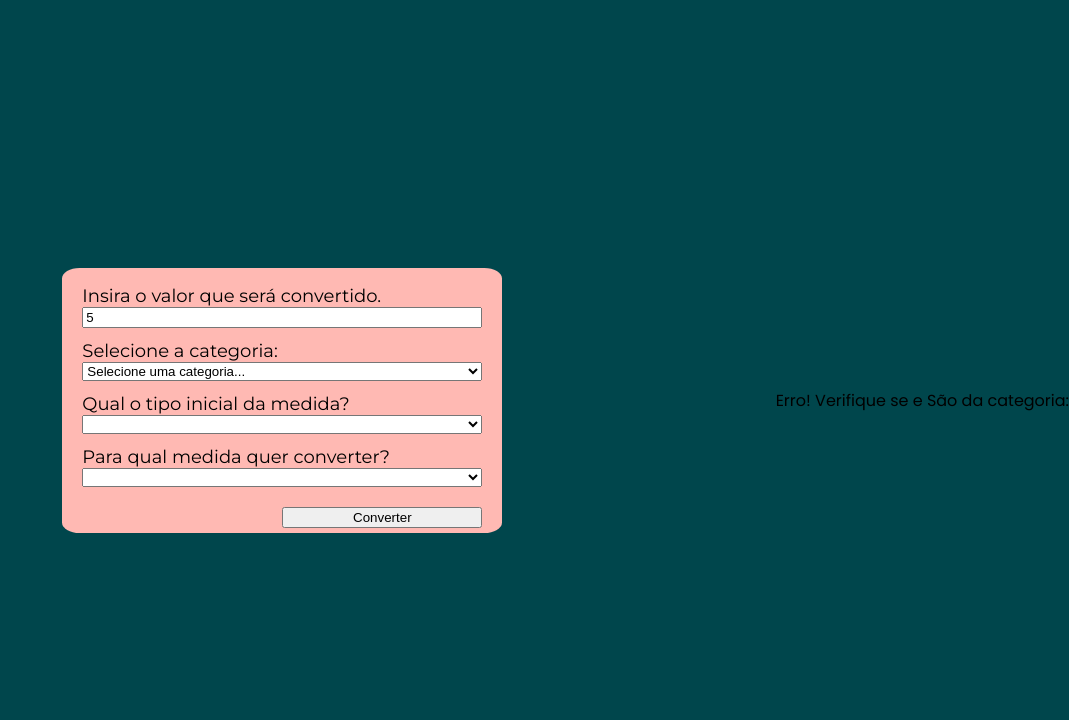
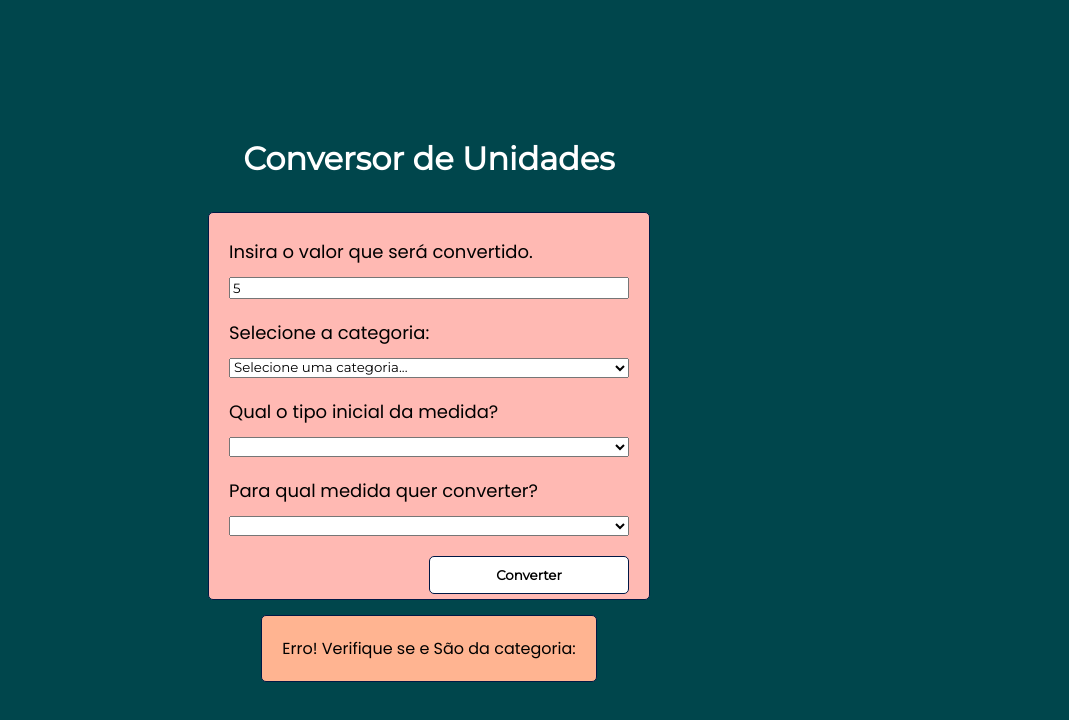
Before and after one commit to iohantc/conversor-de-unidades, a plain HTML site: page index.html in a window 1280 px wide. Both pictures are taken after typing "5" into the empty fields and a click on the button "Converter". Shown: the whole page, without its empty margins (211-1280 px from the left). Drawn offline with Linux system fonts and the light colour scheme.

Commit message:
adicionados comentários e finalização de animações

```diff
--- a/css/style.css
+++ b/css/style.css
@@ -1,4 +1,5 @@
-body{
+/* estilo do corpo */
+body {
     display: flex;
     justify-content: center;
     align-items: center;
@@ -7,32 +8,93 @@ body{
     padding: 0;
     box-sizing: border-box;
     background-color: #00464C;
-    font-family: 'Poppins', sans-serif;
+    flex-direction: column;
+    /* configuração do corpo da página, com alinhamento centralizado, altura total da viewport, fundo azul e direção de coluna para os elementos internos */
 }
 
+h1 {
+    font-family: 'Montserrat', sans-serif;
+    color: white;
+    padding-bottom: 1%;
+    /* estilo do cabeçalho com a fonte Montserrat, cor branca e espaçamento inferior de 1% */
+}
 
-form{
+/* estilo do formulário */
+form {
     display: flex;
     flex-direction: column;
-    font-family: 'Montserrat', sans-serif;
-    /* max-width: 30vh; */
+    font-family: 'Poppins', sans-serif;
     background-color: #FFB9B3;
     padding: 20px;
     padding-top: 5px;
     padding-bottom: 5px;
     margin-left: auto;
     margin-right: auto;
-    border-radius: 4%;
+    border: 1px solid #001845;
+    border-radius: 5px;
     width: 50vh;
     font-size: 18px;
+    animation: mostrar 1s forwards;
+    animation-delay: 1s;
+    /* estilo do formulário com exibição em coluna, fundo laranja claro, espaçamento interno e externo, margens automáticas, borda e animação */
 }
 
-label{
-    margin-top: 3%;
+@keyframes mostrar {
+    from {
+        opacity: 0;
+    }
+
+    to {
+        opacity: 1;
+    }
+
+    /* animação para mostrar algo com transição de opacidade */
 }
 
-.botaoConverter{
+label {
+    margin-top: 5%;
+    margin-bottom: 3%;
+    width: 100%;
+    /* estilo das etiquetas com espaçamento superior e inferior, ocupando a largura total */
+}
+
+select,
+input {
+    font-family: 'Montserrat', sans-serif;
+    /* estilo das fontes usadas nos campos de seleção e entrada */
+}
+
+/* estilo do botão "Converter" */
+.botaoConverter {
     width: 50%;
     margin-top: 5%;
     margin-left: 50%;
+    font-family: 'Montserrat', sans-serif;
+    font-weight: bolder;
+    transition: all 0.3s ease-in-out;
+    background-color: white;
+    border: 1px solid #001845;
+    color: black;
+    padding: 10px;
+    cursor: pointer;
+    border-radius: 5px;
+    /* estilo do botão "Converter" com largura, margem superior e esquerda, fonte negrito, transição suave, cor de fundo e borda, e outros atributos */
 }
+
+.botaoConverter:hover {
+    transform: scale(1.1);
+    background-color: #FFB491;
+    color: #00464C;
+    /* estilo do botão "Converter" quando o cursor do mouse está sobre ele, com efeito de escala, cores de fundo e texto alteradas */
+}
+
+/* estilo da div "resultado" */
+#resultado {
+    background-color: #00464C; /* mesmo que a cor de fundo para esconder */
+    color: black;
+    padding: 20px;
+    border-radius: 5px;
+    border: 1px solid #00464C;
+    font-family: 'Poppins', sans-serif;
+    /* estilo da div de resultado com cor de fundo, cor do texto, espaçamento interno e externo, borda e fonte definidos */
+}
--- a/index.html
+++ b/index.html
@@ -4,7 +4,8 @@
 <head>
     <meta charset="UTF-8">
     <meta name="viewport" content="width=device-width, initial-scale=1.0">
-    <title>Document</title>
+    <!-- nome da página -->
+    <title>Conversor de unidades</title>
     <link rel="stylesheet" href="css/style.css">
     <link rel="preconnect" href="https://fonts.googleapis.com">
     <link rel="preconnect" href="https://fonts.gstatic.com" crossorigin>
@@ -12,18 +13,24 @@
 </head>
 
 <body>
+    <!-- título principal da página -->
+    <h1>Conversor de Unidades</h1>
+
+     <!-- início do formulário. O onsubmit será executado quando o formulário for enviado -->
     <form onsubmit="converter(event)">
         <label for="numero" class="">Insira o valor que será convertido.</label>
         <input type="number" id="numero" name="numero" required>
 
         <label for="categoria">Selecione a categoria:</label>
         <select id="categoria" name="categoria">
+             <!-- campo de seleção para escolher a categoria de conversão. ele é preenchido pelo javascript -->
             <option value="">Selecione uma categoria...</option>
             <option value="Comprimento">Comprimento</option>
             <option value="Peso">Peso</option>
             <option value="Temperatura">Temperatura</option>
         </select>
 
+        <!-- os campos de seleção são preenchidos dinamicamente pelo javascript -->
         <label for="opcoes1">Qual o tipo inicial da medida?</label>
         <select id="opcoes1" name="opcoes1">
         </select>
@@ -34,7 +41,7 @@
 
         <button type="submit" class="botaoConverter">Converter</button>
     </form>
-    <div id="saidaTexto"></div>
+    <div id="resultado" style="margin-top: 15px;"></div>
 
     <script src="script.js"></script>
 </body>
--- a/script.js
+++ b/script.js
@@ -1,6 +1,11 @@
+// Inicialização do objeto conversoes que contém todas as funções de conversão para cada tipo de unidade em cada categoria
 var conversoes = {
+    // Cada propriedade do objeto é uma categoria de conversão (Comprimento, Peso, Temperatura)
     Comprimento: {
+        // Dentro de cada categoria, temos tipos de unidade específicos (Metros, Centimetros, Polegadas)
         Metros: {
+            // Para cada unidade, temos funções de conversão para todas as outras unidades na mesma categoria. Isso se repete em todas as outras categorias
+            Metros: function (valor) { return valor },
             Metros: function (valor) { return valor },
             Centimetros: function (valor) {
                 return valor * 100;
@@ -90,33 +95,49 @@ var conversoes = {
     },
 };
 
+// Quando o valor do elemento com id 'categoria' muda, atualiza as opções de unidades disponíveis
 document.getElementById("categoria").addEventListener('change', function() {
+    // Pega o valor da categoria selecionada
     var categoria = this.value;
+    // Encontra os elementos drop-down para as unidades de conversão inicial e final
     var opcoes1 = document.getElementById("opcoes1");
     var opcoes2 = document.getElementById("opcoes2");
 
+    // Limpa as opções anteriores
     opcoes1.innerHTML = '';
     opcoes2.innerHTML = '';
 
+    // Para cada unidade na categoria selecionada, adiciona uma opção para a unidade aos elementos do select
     for (var unidade in conversoes[categoria]) {
         opcoes1.options.add(new Option(unidade, unidade));
         opcoes2.options.add(new Option(unidade, unidade));
     }
 });
 
+// Função para converter uma unidade para outra quando o formulário é submetido
 function converter(event) {
+    // Impede que o formulário seja submetido normalmente, o que recarregaria a página
     event.preventDefault();
 
+    // Pega os valores dos campos do formulário
     var categoria = document.getElementById("categoria").value;
     var numero = parseFloat(document.getElementById("numero").value);
     var tipoInicial = document.getElementById("opcoes1").value;
     var tipoFinal = document.getElementById("opcoes2").value;
 
+    // Verifica se o que foi pedido está dentro da categoria.
+    // 'categoria in conversoes' verifica se a categoria escolhida (por exemplo, Comprimento, Peso, Temperatura) existe no objeto 'conversoes'.
+    // 'tipoInicial in conversoes[categoria]' verifica se a unidade inicial escolhida (por exemplo, Metros, Quilogramas, Celsius) existe na categoria selecionada no objeto 'conversoes'.
+    // 'tipoFinal in conversoes[categoria][tipoInicial]' verifica se a unidade final escolhida (por exemplo, Centimetros, Gramas, Fahrenheit) é uma unidade válida para a conversão da unidade inicial na categoria escolhida.
     if (categoria in conversoes && tipoInicial in conversoes[categoria] && tipoFinal in conversoes[categoria][tipoInicial]) {
-        saidaTexto.innerHTML = `${numero} ${tipoInicial} equivale a: ${conversoes[categoria][tipoInicial][tipoFinal](numero)} ${tipoFinal}.`
+        resultado.style.backgroundColor = "#FFB491"; // Altera a cor de fundo
+        resultado.style.borderColor = "#001845"; // Altera a cor da borda
+        resultado.style.animation = "mostrar 1s forwards"; // Aplica a animação
+        resultado.innerHTML = `${numero} ${tipoInicial} equivale a: ${conversoes[categoria][tipoInicial][tipoFinal](numero)} ${tipoFinal}.`
     } else {
-        saidaTexto.innerHTML =`Erro!\nVerifique se ${tipoInicial} e ${tipoFinal}\nSão da categoria: ${categoria}`
+        resultado.style.backgroundColor = "#FFB491"; // Altera a cor de fundo
+        resultado.style.borderColor = "#001845"; // Altera a cor da borda
+        resultado.style.animation = "mostrar 1s forwards"; // Aplica a animação
+        resultado.innerHTML =`Erro!\nVerifique se ${tipoInicial} e ${tipoFinal}\nSão da categoria: ${categoria}` // Retorna erro caso o usuário, de alguma maneira mágica, consiga pedir para converter um tipo incompatível
     }
 }
-
-var saidaTexto = document.getElementById("saidaTexto");
```
